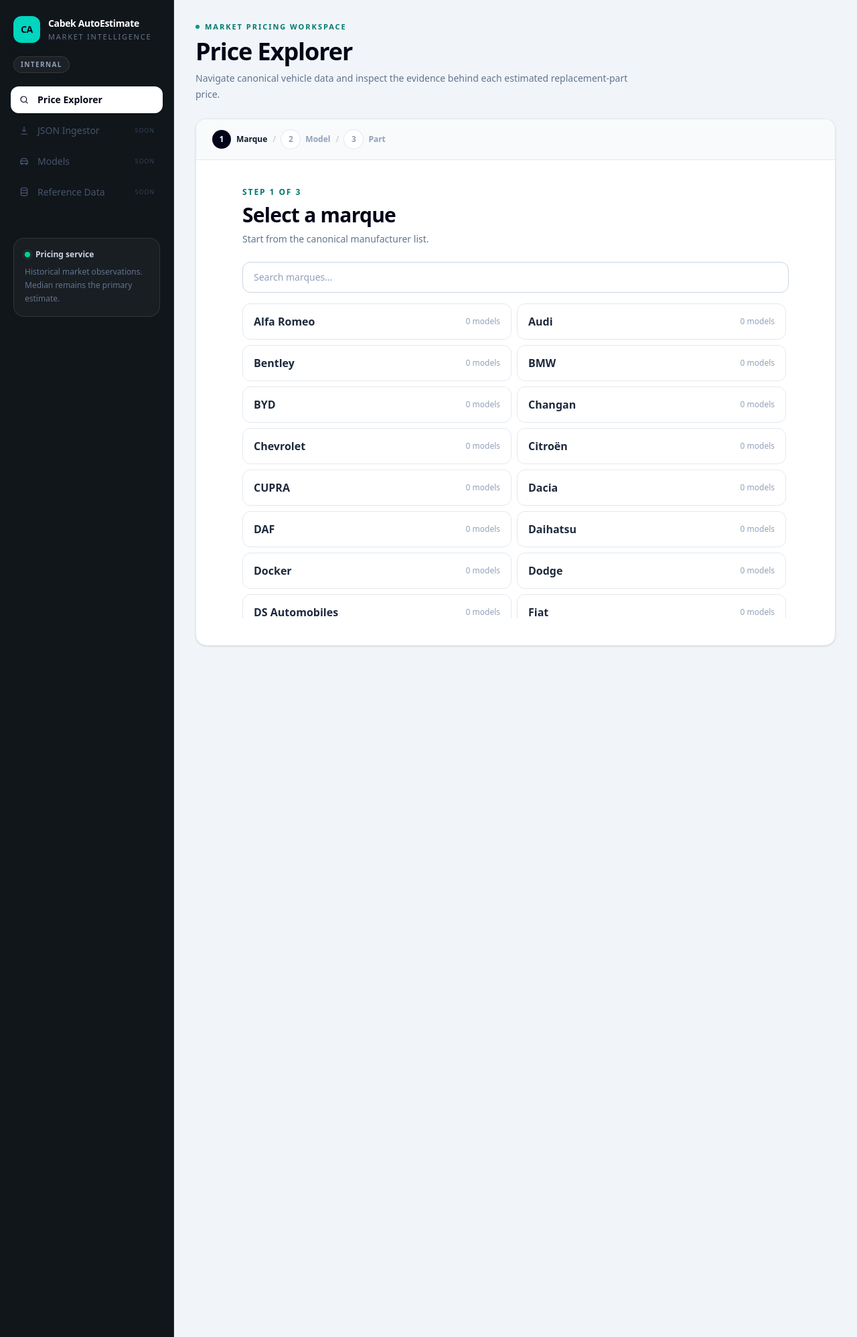
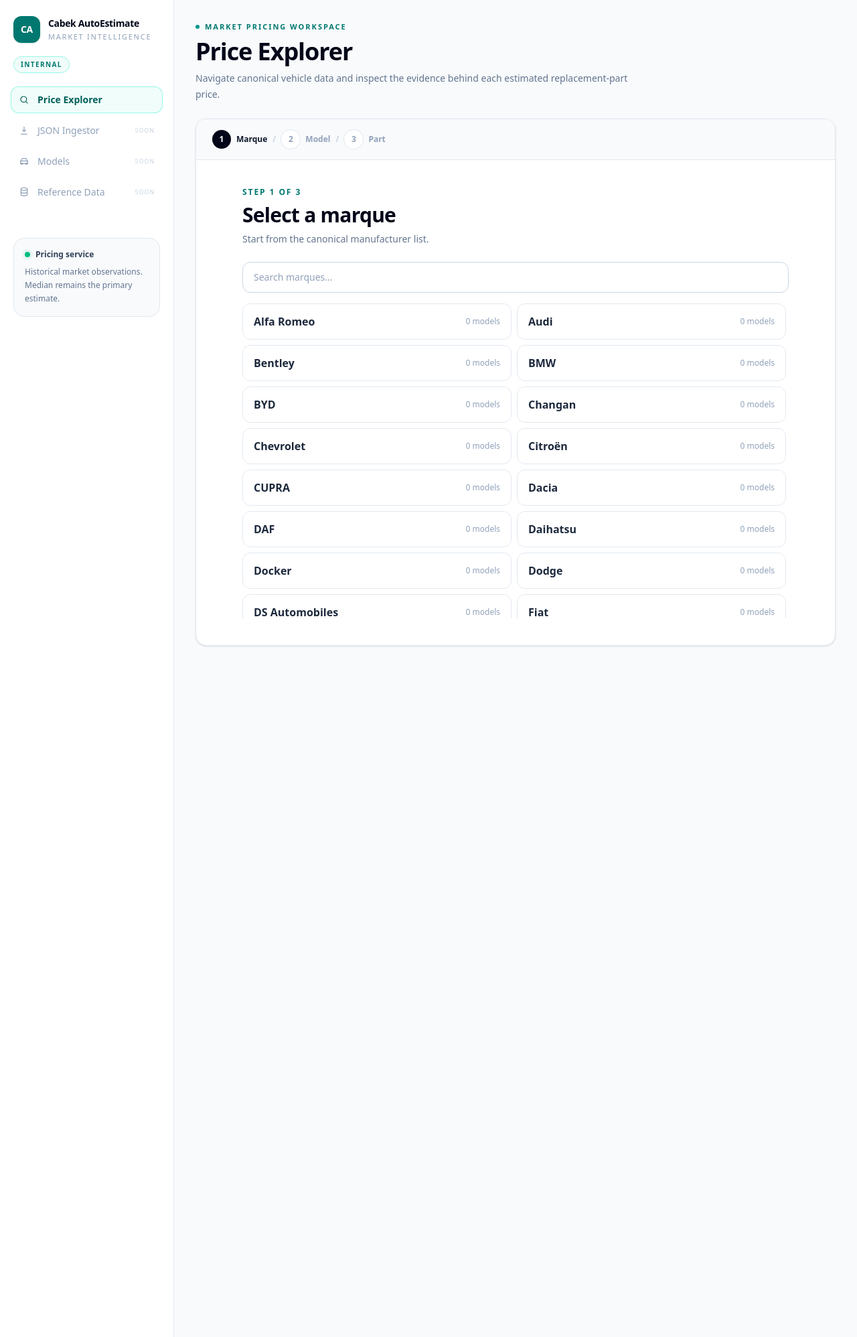
Before and after one commit to insadamt/Cabek-Autoestimate-Backend, a Laravel app: page /internal/explorer in a window 1280 px wide. Shown: the whole page at 67% size. Run offline with Laravel 12, Linux system fonts and the light colour scheme; data comes from the database, SQL or seed files in the repository; data that the repository does not hold is empty; style sheets or scripts are compiled from the project's sources; some libraries are stand-ins or nearby versions.

Commit message:
Switch internal navigation shell to light theme

```diff
--- a/resources/js/Layouts/InternalLayout.jsx
+++ b/resources/js/Layouts/InternalLayout.jsx
@@ -31,22 +31,22 @@ export default function InternalLayout({ children }) {
     const { url } = usePage();
 
     return (
-        <div className="min-h-screen bg-slate-100 lg:grid lg:grid-cols-[260px_minmax(0,1fr)]">
-            <aside className="border-b border-slate-800 bg-[#11161b] text-slate-200 lg:sticky lg:top-0 lg:h-screen lg:border-b-0 lg:border-r">
+        <div className="min-h-screen bg-slate-50 lg:grid lg:grid-cols-[260px_minmax(0,1fr)]">
+            <aside className="border-b border-slate-200 bg-white text-slate-700 shadow-sm lg:sticky lg:top-0 lg:h-screen lg:border-b-0 lg:border-r lg:shadow-none">
                 <div className="flex h-16 items-center justify-between px-4 sm:px-6 lg:h-auto lg:block lg:px-5 lg:pb-5 lg:pt-6">
                     <Link href="/internal/explorer" className="flex items-center gap-3">
-                        <div className="grid size-10 place-items-center rounded-xl bg-teal-400 text-sm font-black tracking-tight text-slate-950 shadow-lg shadow-teal-950/20">
+                        <div className="grid size-10 place-items-center rounded-xl bg-teal-700 text-sm font-black tracking-tight text-white shadow-sm shadow-teal-900/10">
                             CA
                         </div>
                         <div>
-                            <div className="text-sm font-semibold tracking-tight text-white">Cabek AutoEstimate</div>
-                            <div className="mt-0.5 text-[11px] font-medium uppercase tracking-[0.16em] text-slate-500">
+                            <div className="text-sm font-semibold tracking-tight text-slate-950">Cabek AutoEstimate</div>
+                            <div className="mt-0.5 text-[11px] font-medium uppercase tracking-[0.16em] text-slate-400">
                                 Market intelligence
                             </div>
                         </div>
                     </Link>
 
-                    <div className="rounded-full border border-white/10 bg-white/5 px-2.5 py-1 text-[10px] font-semibold uppercase tracking-[0.14em] text-slate-400 lg:mt-5 lg:inline-flex">
+                    <div className="rounded-full border border-teal-200 bg-teal-50 px-2.5 py-1 text-[10px] font-semibold uppercase tracking-[0.14em] text-teal-700 lg:mt-5 lg:inline-flex">
                         Internal
                     </div>
                 </div>
@@ -60,11 +60,11 @@ export default function InternalLayout({ children }) {
                             return (
                                 <div
                                     key={item.label}
-                                    className="hidden items-center gap-3 rounded-xl px-3 py-2.5 text-sm font-medium text-slate-600 lg:flex"
+                                    className="hidden items-center gap-3 rounded-xl px-3 py-2.5 text-sm font-medium text-slate-400 lg:flex"
                                 >
                                     <Icon className="size-4" />
                                     <span>{item.label}</span>
-                                    <span className="ml-auto text-[9px] uppercase tracking-widest text-slate-700">Soon</span>
+                                    <span className="ml-auto text-[9px] uppercase tracking-widest text-slate-300">Soon</span>
                                 </div>
                             );
                         }
@@ -75,8 +75,8 @@ export default function InternalLayout({ children }) {
                                 href={item.href}
                                 className={`flex min-w-max items-center gap-3 rounded-xl px-3 py-2.5 text-sm font-semibold transition ${
                                     active
-                                        ? 'bg-white text-slate-950 shadow-sm'
-                                        : 'text-slate-400 hover:bg-white/5 hover:text-white'
+                                        ? 'bg-teal-50 text-teal-800 ring-1 ring-inset ring-teal-200'
+                                        : 'text-slate-600 hover:bg-slate-50 hover:text-slate-950'
                                 }`}
                             >
                                 <Icon className="size-4" />
@@ -87,9 +87,9 @@ export default function InternalLayout({ children }) {
                 </nav>
 
                 <div className="mt-auto hidden px-5 pb-6 pt-8 lg:block">
-                    <div className="rounded-2xl border border-white/10 bg-white/[0.035] p-4">
-                        <div className="flex items-center gap-2 text-xs font-semibold text-slate-300">
-                            <span className="size-2 rounded-full bg-emerald-400 shadow-[0_0_0_4px_rgba(52,211,153,0.08)]" />
+                    <div className="rounded-2xl border border-slate-200 bg-slate-50 p-4">
+                        <div className="flex items-center gap-2 text-xs font-semibold text-slate-700">
+                            <span className="size-2 rounded-full bg-emerald-500 shadow-[0_0_0_4px_rgba(16,185,129,0.08)]" />
                             Pricing service
                         </div>
                         <p className="mt-2 text-xs leading-5 text-slate-500">
```
